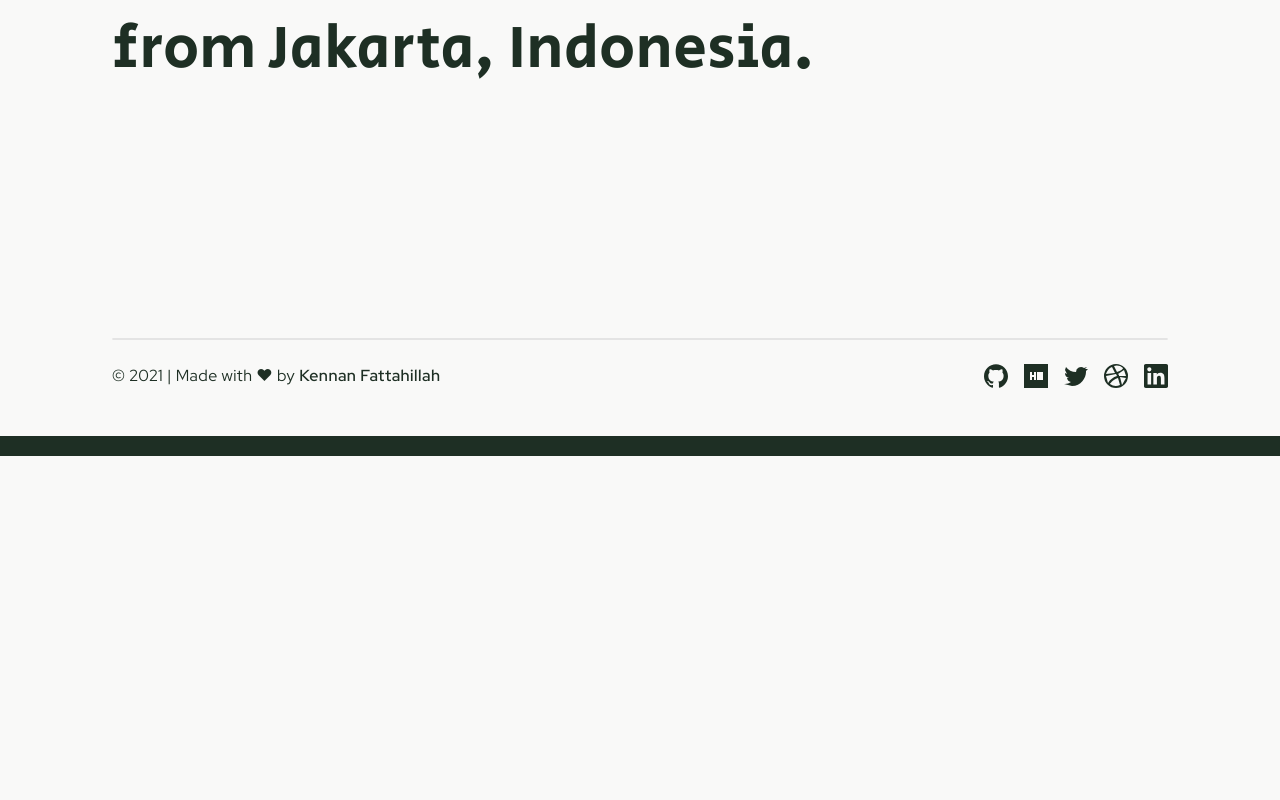
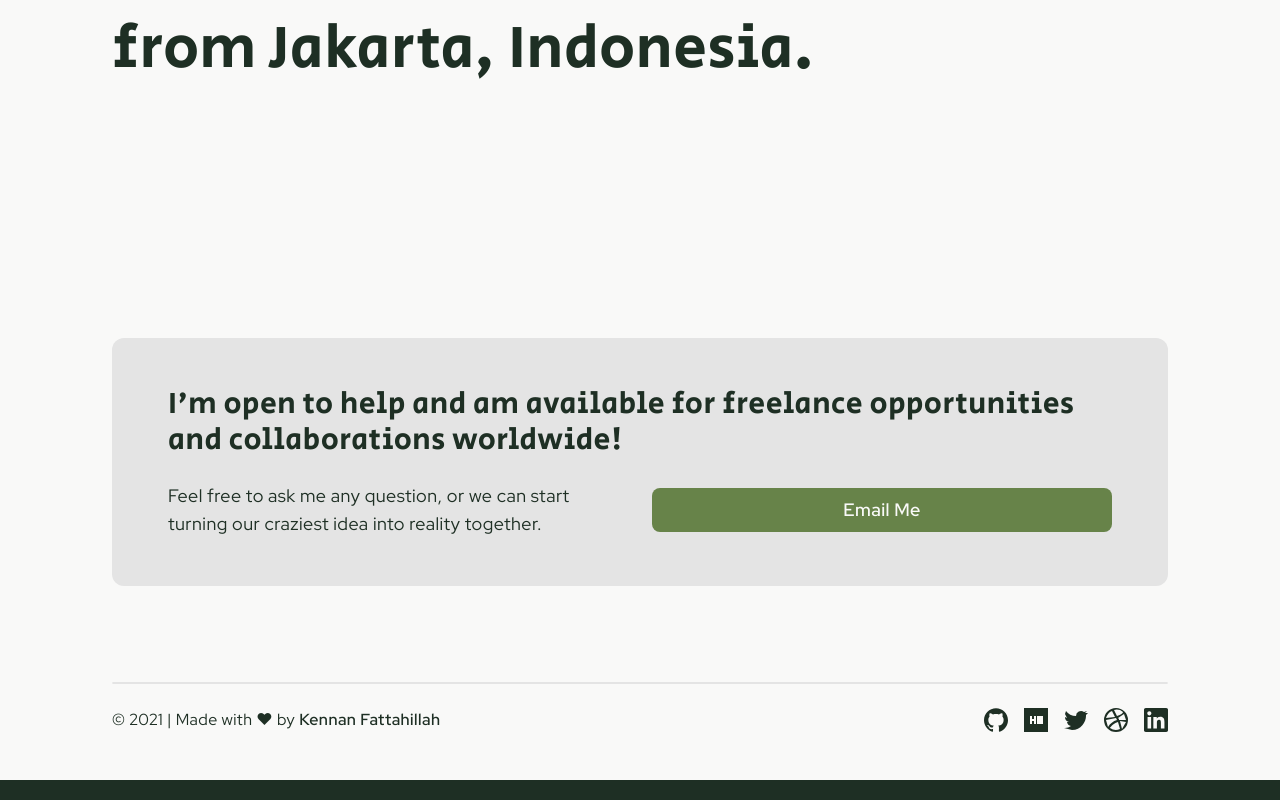
Before and after one commit to KennFatt/kennfatt.space, a Next.js app: page / in a window 1280 px wide. Shown: the part 510-1310 px from the top of the page. Before the commit the page ends 966 px from the top, so only its background shows below. Built offline with nearby package versions, Linux system fonts and the light colour scheme; no server answers; a web font is replaced by a local one.

Commit message:
Feat: adding new block component `<CollaborationCta>` for landing page.

```diff
--- /dev/null
+++ b/src/components/blocks/CollaborationCta/CollaborationCta.tsx
@@ -0,0 +1,48 @@
+import { FC, useEffect, useRef } from "react";
+
+import { Section } from "../Section";
+
+/**
+ * Component CollaborationCta's props.
+ */
+export interface ICollaborationCta {}
+
+/**
+ * Component CollaborationCta is a block component that calling an action
+ *  for the visitor to collab with me :)
+ */
+export const CollaborationCta: FC<ICollaborationCta> = () => {
+  /** Workaroung to prevent my email exposed by bot */
+  const mailToAnchor = useRef<HTMLAnchorElement>(null);
+  useEffect(() => {
+    if (mailToAnchor.current !== null) {
+      mailToAnchor.current.href = `mailto:${process.env.NEXT_PUBLIC_CONTACT_EMAIL}`;
+    }
+  }, []);
+
+  return (
+    <Section>
+      <div className="bg-base-dim md:px-14 rounded-xl md:py-12 px-7 py-6">
+        <h3 className="md:text-3xl font-serif text-2xl">
+          I&#39;m open to help and am available for freelance opportunities and
+          collaborations worldwide!
+        </h3>
+        <div className="md:flex-row md:space-x-6 md:space-y-0 flex flex-col mt-6 space-y-6">
+          <p className="md:w-1/2">
+            Feel free to ask me any question, or we can start turning our
+            craziest idea into reality together.
+          </p>
+          <div className="md:w-1/2 flex items-center justify-center">
+            <a
+              ref={mailToAnchor}
+              href="mailto:a@b.com"
+              className="bg-primary-light hover:bg-primary-dark text-base-light hover:text-base-light/75 inline-block w-full py-2 font-medium text-center transition-colors rounded-lg"
+            >
+              Email Me
+            </a>
+          </div>
+        </div>
+      </div>
+    </Section>
+  );
+};
--- /dev/null
+++ b/src/components/blocks/CollaborationCta/index.ts
@@ -0,0 +1,2 @@
+export { CollaborationCta } from "./CollaborationCta";
+export type { ICollaborationCta } from "./CollaborationCta";
--- a/src/pages/index.tsx
+++ b/src/pages/index.tsx
@@ -2,11 +2,13 @@ import type { NextPage } from "next";
 
 import { PageBaseLayout } from "components/layout/PageBaseLayout";
 import { Hero } from "components/blocks/Hero";
+import { CollaborationCta } from "components/blocks/CollaborationCta";
 
 const Home: NextPage = () => {
   return (
     <PageBaseLayout>
       <Hero />
+      <CollaborationCta />
     </PageBaseLayout>
   );
 };
```
